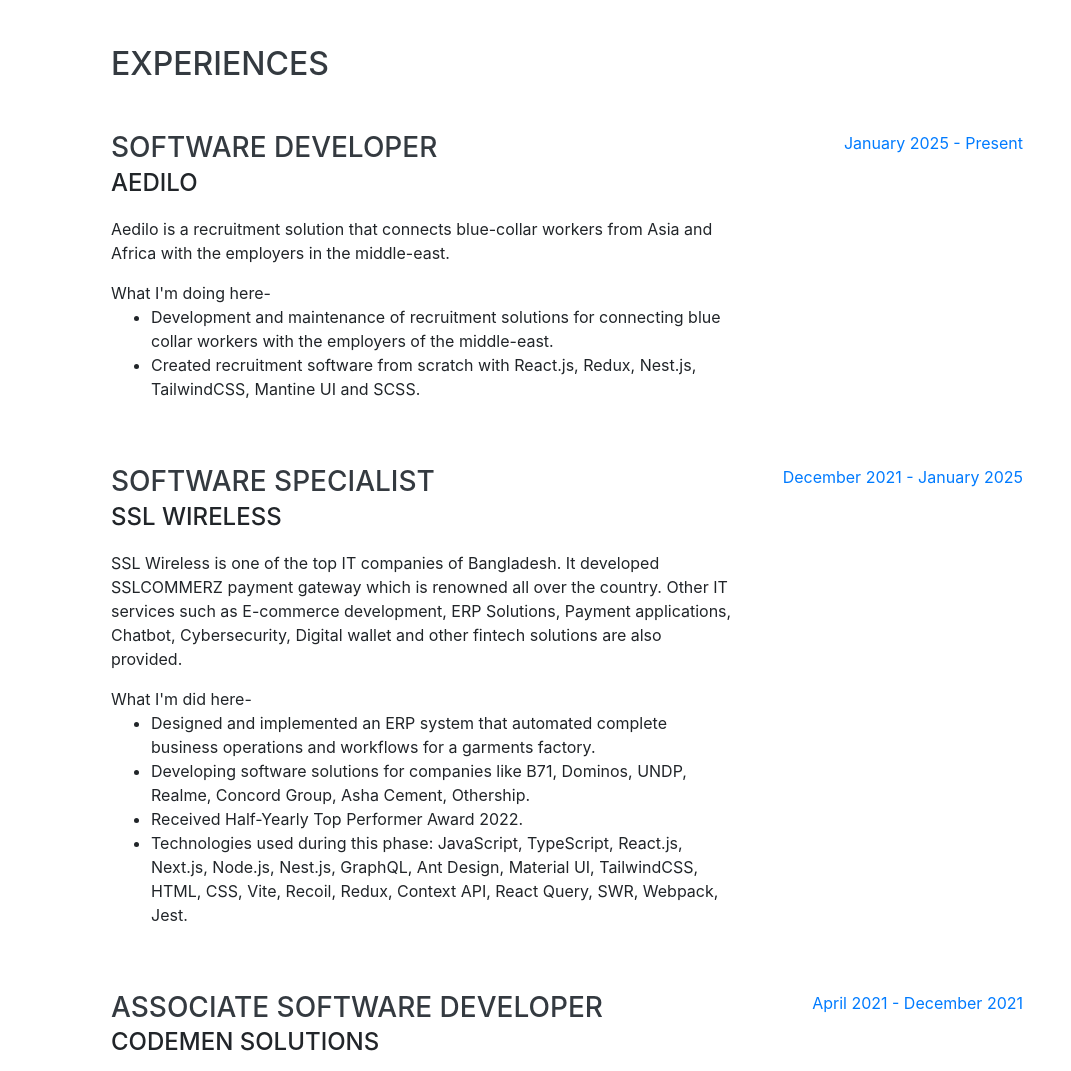
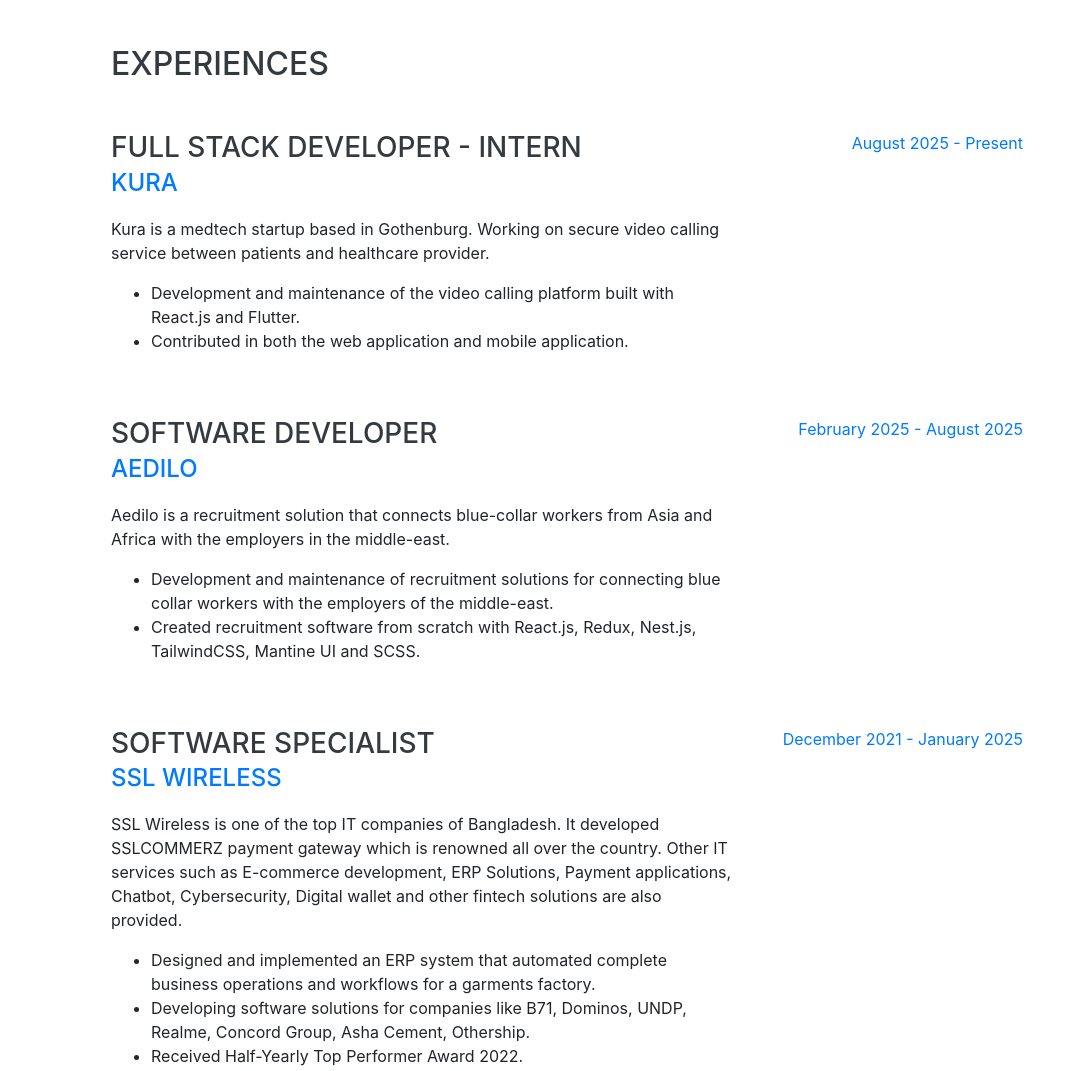
Before and after one commit to raadu/raadu.github.io, a website with bundled scripts: page index.html in a window 1280 px wide. Shown: the part 804-1875 px from the top of the page, without its empty margins (209-1280 px from the left). Built offline with nearby package versions, Linux system fonts and the light colour scheme; a web font is replaced by a local one.

Commit message:
Updated: New internship job added. Links added to all the companies.

```diff
--- a/index.html
+++ b/index.html
@@ -81,11 +81,28 @@
                 <h2 class="mb-5">Experiences</h2>
                 <div class="resume-item d-flex flex-column flex-md-row justify-content-between mb-5">
                     <div class="resume-content">
+                        <h3 class="mb-0">Full Stack Developer - Intern</h3>
+                        <div class="subheading mb-3"><a href="https://kura.se" target="_blank">Kura</a></div>
+                        <p>Kura is a medtech startup based in Gothenburg. Working on secure video calling service between patients and healthcare provider.</p>
+                        <ul>
+                            <li>
+                                Development and maintenance of the video calling platform built with React.js and Flutter.
+                            </li>
+                            <li>
+                              Contributed in both the web application and mobile application.
+                            </li>
+                        </ul>
+                    </div>
+                    <div class="resume-date text-md-right">
+                        <span class="text-primary">August 2025 - Present</span>
+                    </div>
+                </div>
+                <div class="resume-item d-flex flex-column flex-md-row justify-content-between mb-5">
+                    <div class="resume-content">
                         <h3 class="mb-0">Software Developer</h3>
-                        <div class="subheading mb-3">Aedilo</div>
+                        <div class="subheading mb-3"><a href="https://www.aedilo.com" target="_blank">Aedilo</a></div>
                         <p>Aedilo is a recruitment solution that connects blue-collar workers from Asia and Africa with
                             the employers in the middle-east.</p>
-                        <div>What I'm doing here-</div>
                         <ul>
                             <li>
                                 Development and maintenance of recruitment solutions for connecting
@@ -96,13 +113,13 @@
                         </ul>
                     </div>
                     <div class="resume-date text-md-right">
-                        <span class="text-primary">January 2025 - Present</span>
+                        <span class="text-primary">February 2025 - August 2025</span>
                     </div>
                 </div>
                 <div class="resume-item d-flex flex-column flex-md-row justify-content-between mb-5">
                     <div class="resume-content">
                         <h3 class="mb-0">Software Specialist</h3>
-                        <div class="subheading mb-3">SSL Wireless</div>
+                        <div class="subheading mb-3"><a href="https://sslwireless.com" target="_blank">SSL Wireless</a></div>
                         <p>SSL Wireless is one of the top IT companies of Bangladesh. It developed SSLCOMMERZ payment
                             gateway which is
                             renowned
@@ -111,7 +128,6 @@
                             Digital wallet and
                             other
                             fintech solutions are also provided. </p>
-                        <div>What I'm did here-</div>
                         <ul>
                             <li>
                                 Designed and implemented an ERP system that automated complete
@@ -132,7 +148,7 @@
                 <div class="resume-item d-flex flex-column flex-md-row justify-content-between mb-5">
                     <div class="resume-content">
                         <h3 class="mb-0">Associate Software Developer</h3>
-                        <div class="subheading mb-3">Codemen Solutions</div>
+                        <div class="subheading mb-3"><a href="https://codemen.com" target="_blank">Codemen Solutions</a></div>
                         <p>Codemen Solutions is a software company working for various large-scale software development
                             projects for
                             Canadian
@@ -158,7 +174,7 @@
                 <div class="resume-item d-flex flex-column flex-md-row justify-content-between mb-5">
                     <div class="resume-content">
                         <h3 class="mb-0">Full Stack Software Developer</h3>
-                        <div class="subheading mb-3">SCT-Bangla Limited</div>
+                        <div class="subheading mb-3"><a href="https://sct-bangla.com" target="_blank">SCT-Bangla Limited</a></div>
                         <p>SCT-Bangla is the development branch of SCT Technology GmbH, a company under europian group
                             of companies Scherer
                             Group. Industry automation software and task management applications are developed here.
```
